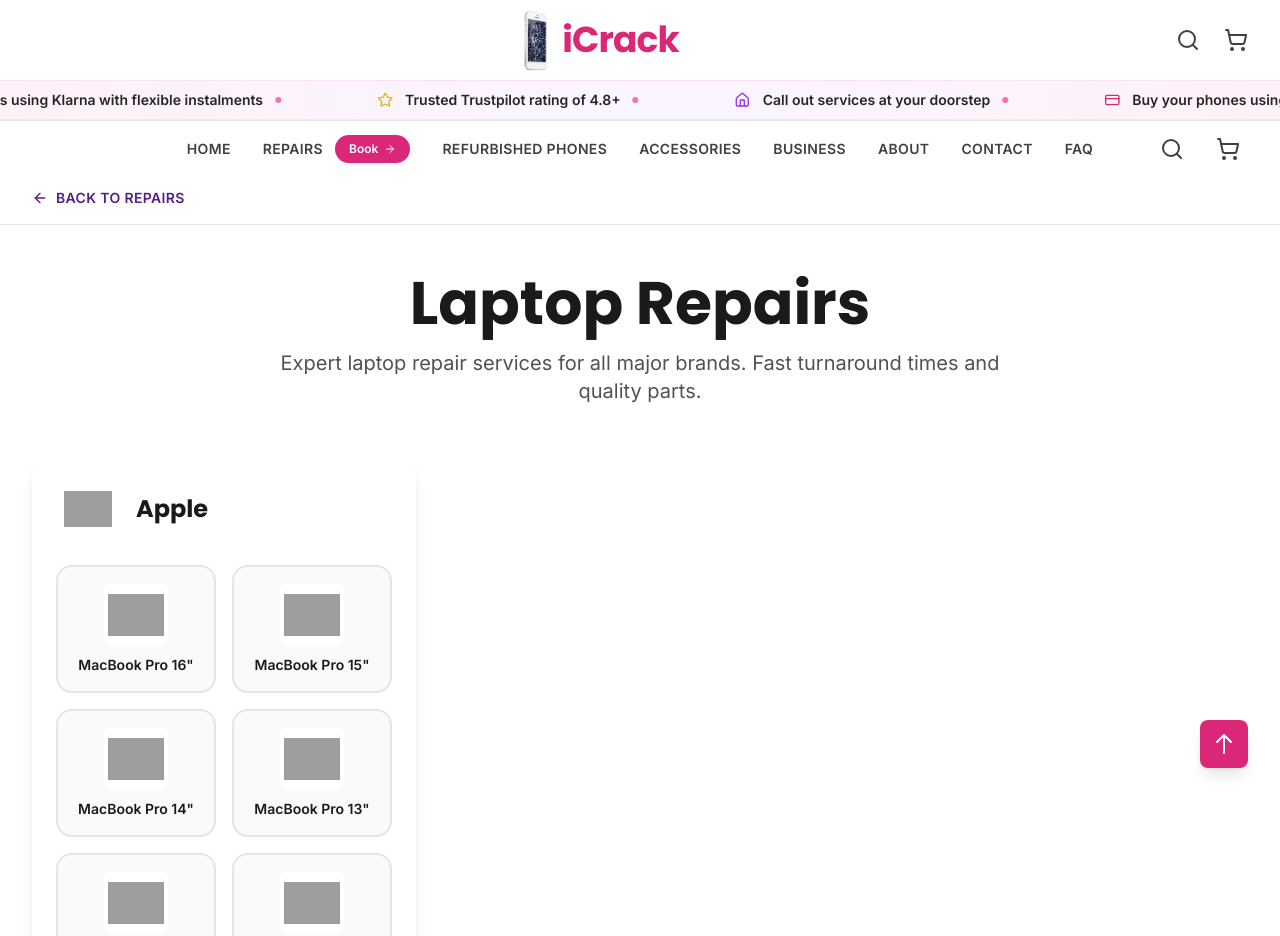
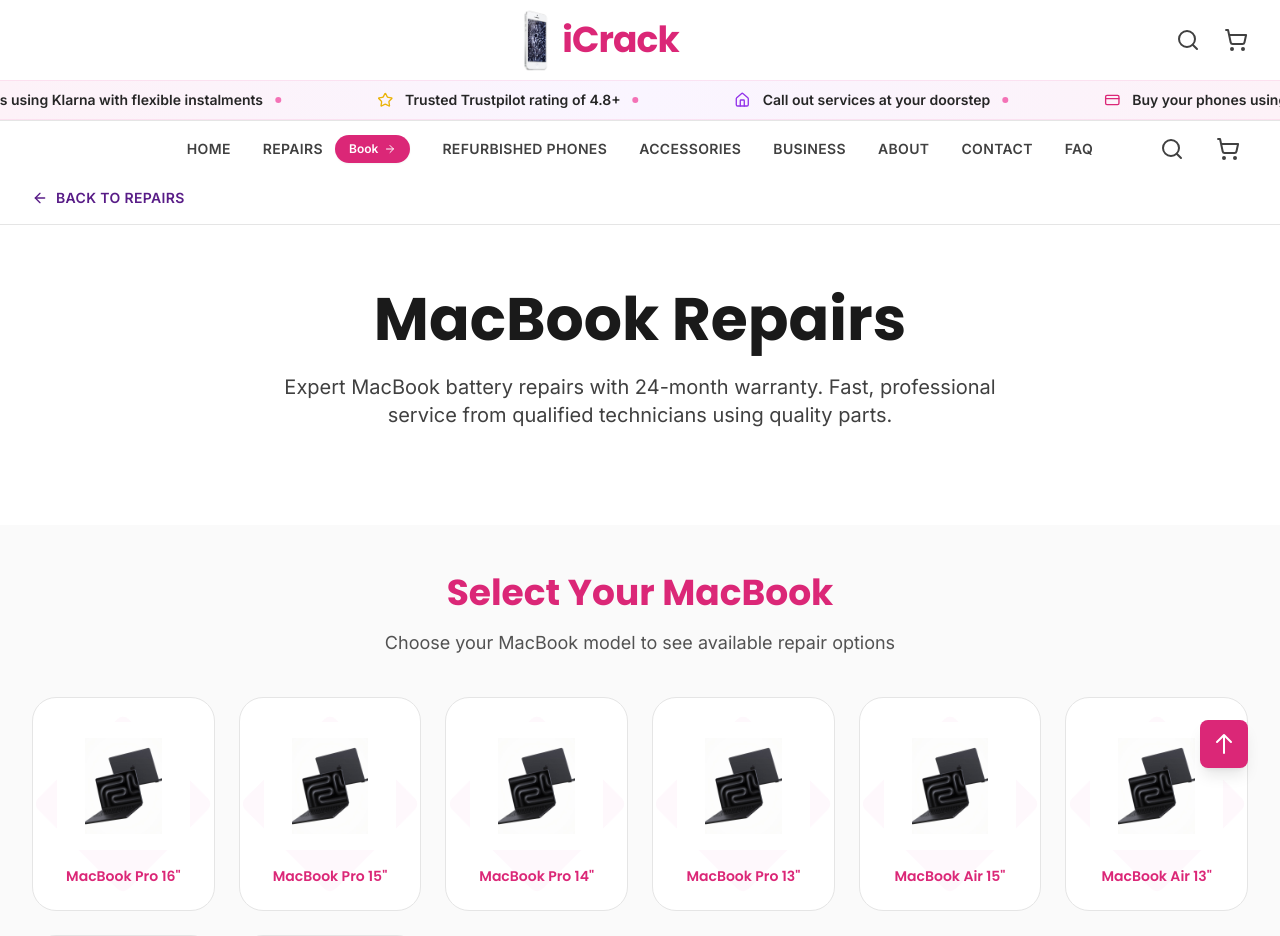
Before and after one commit to pradeepannagarasu/icrack, a Next.js app: page /repairs/laptops in a window 1280 px wide. Shown: the top 936 px of the page. Built offline with nearby package versions, Linux system fonts and the light colour scheme; grey boxes are pictures that could not be loaded.

Commit message:
feat: Apply iPhone-style diamond background and pink text to all device selection pages

```diff
--- a/app/repairs/laptops/page.tsx
+++ b/app/repairs/laptops/page.tsx
@@ -1,88 +1,106 @@
-import { notFound } from "next/navigation";
-import brandsData from "@/data/brands.json";
-import { getBrandsByCategory } from "@/lib/categoryFilters";
+"use client";
+
+import { motion } from "framer-motion";
 import Link from "next/link";
 import Image from "next/image";
-import { getBrandImage, getModelImage, categoryImages } from "@/lib/deviceImages";
+import brandsData from "@/data/brands.json";
+import ScrollReveal from "@/components/animations/ScrollReveal";
+import { fadeInUp } from "@/lib/animations";
+import { getModelImage } from "@/lib/deviceImages";
 import BackLink from "@/components/ui/BackLink";
 
-export async function generateMetadata() {
-  return {
-    title: "Laptop Repairs | iCrack",
-    description: "Expert laptop repair services for all major brands including MacBook, Dell, HP, Lenovo, and more.",
-  };
-}
+const laptopModels = brandsData.brands
+  .find((b) => b.id === "apple")
+  ?.models.filter((m) => m.id.includes("macbook")) || [];
 
 export default function LaptopsPage() {
-  const laptopBrands = getBrandsByCategory("laptops");
-
-  if (laptopBrands.length === 0) {
-    notFound();
-  }
-
   return (
-    <div className="pt-20 lg:pt-[176px] pb-16">
+    <div className="pt-20 lg:pt-[176px]">
+      {/* Back Link */}
       <section className="bg-white border-b border-neutral-200 py-3">
         <div className="max-w-7xl mx-auto px-4 sm:px-6 lg:px-8">
           <BackLink href="/repairs" label="Back to repairs" />
         </div>
       </section>
-      <div className="max-w-7xl mx-auto px-4 sm:px-6 lg:px-8 py-12">
-        <div className="text-center mb-12">
-          <h1 className="text-4xl md:text-5xl lg:text-6xl font-display font-bold text-neutral-900 mb-4">
-            Laptop Repairs
+
+      {/* Hero Section */}
+      <section className="bg-white py-12 lg:py-16">
+        <div className="max-w-7xl mx-auto px-4 sm:px-6 lg:px-8">
+          <motion.div
+            variants={fadeInUp}
+            initial="hidden"
+            animate="visible"
+            className="text-center max-w-4xl mx-auto"
+          >
+            <h1 className="text-4xl md:text-5xl lg:text-6xl font-display font-bold text-neutral-900 mb-6">
+              MacBook Repairs
             </h1>
-          <p className="text-lg md:text-xl text-neutral-600 max-w-3xl mx-auto">
-            Expert laptop repair services for all major brands. Fast turnaround times and quality parts.
+            <p className="text-lg md:text-xl text-neutral-700 mb-8 max-w-3xl mx-auto">
+              Expert MacBook battery repairs with 24-month warranty. Fast, professional service from qualified technicians using quality parts.
             </p>
+          </motion.div>
+        </div>
+      </section>
+
+      {/* Device Selector */}
+      <section className="py-12 bg-neutral-50">
+        <div className="max-w-7xl mx-auto px-4 sm:px-6 lg:px-8">
+          <ScrollReveal className="text-center mb-10">
+            <h2 className="text-3xl md:text-4xl font-display font-bold text-primary-600 mb-4">
+              Select Your MacBook
+            </h2>
+            <p className="text-lg text-neutral-600">
+              Choose your MacBook model to see available repair options
+            </p>
+          </ScrollReveal>
+
+          <div className="grid grid-cols-2 sm:grid-cols-3 md:grid-cols-4 lg:grid-cols-6 gap-4 md:gap-6">
+            {laptopModels.map((model, index) => (
+              <motion.div
+                key={model.id}
+                initial={{ opacity: 0, y: 20 }}
+                animate={{ opacity: 1, y: 0 }}
+                transition={{ delay: index * 0.05, duration: 0.3 }}
+              >
+                <Link href={`/repairs/laptops/${model.id}`}>
+                  <motion.div
+                    whileHover={{ scale: 1.05, y: -4 }}
+                    whileTap={{ scale: 0.95 }}
+                    className="relative bg-white rounded-2xl p-6 border border-neutral-200 hover:border-primary-300 hover:shadow-lg transition-all text-center group"
+                  >
+                    {/* Diamond-shaped background */}
+                    <div className="absolute inset-0 overflow-hidden rounded-2xl">
+                      <div className="absolute top-1/2 left-1/2 -translate-x-1/2 -translate-y-1/2 w-32 h-32 bg-primary-100/30 rotate-45 rounded-lg"></div>
                     </div>
 
-        <div className="grid grid-cols-1 md:grid-cols-2 lg:grid-cols-3 gap-8">
-          {laptopBrands.map((brand) => (
-            <div key={brand.id} className="bg-white rounded-2xl shadow-lg p-6">
-              <div className="flex items-center space-x-4 mb-6">
-                <div className="w-16 h-16 bg-white rounded-xl flex items-center justify-center overflow-hidden">
+                    {/* Device image */}
+                    <div className="relative z-10 h-32 bg-white rounded-xl flex items-center justify-center mb-4 overflow-hidden">
                       <Image
-                    src={categoryImages.laptops}
-                    alt={`${brand.name} laptops`}
-                    width={64}
-                    height={64}
-                    className="object-contain w-full h-full p-2"
+                        src={getModelImage("apple", model.id)}
+                        alt={model.name}
+                        width={200}
+                        height={200}
+                        className="object-contain w-full h-full p-4 group-hover:scale-110 transition-transform duration-300"
+                        style={{ maxWidth: "100%", maxHeight: "100%" }}
+                        unoptimized
+                        onError={(e) => {
+                          const target = e.target as HTMLImageElement;
+                          target.src = "/images/mackbook.jpg";
+                        }}
                       />
                     </div>
-                <h2 className="text-2xl font-display font-bold text-neutral-900">
-                  {brand.name}
-                </h2>
-              </div>
-              <div className="grid grid-cols-2 gap-4">
-                {brand.models.map((model) => (
-                  <Link
-                    key={model.id}
-                    href={`/repairs/laptops/${model.id}`}
-                    className="p-4 bg-neutral-50 hover:bg-primary-50 rounded-xl border-2 border-neutral-200 hover:border-primary-300 transition-all group"
-                  >
-                    <div className="flex flex-col items-center space-y-2">
-                      <div className="w-16 h-16 bg-white rounded-lg flex items-center justify-center overflow-hidden">
-                        <Image
-                          src={getModelImage(brand.id, model.id)}
-                          alt={model.name}
-                          width={64}
-                          height={64}
-                          className="object-contain w-full h-full p-1"
-                          unoptimized
-                        />
-                      </div>
-                      <span className="font-semibold text-neutral-900 group-hover:text-primary-600 transition-colors text-sm text-center">
+
+                    {/* Device name in pink */}
+                    <h3 className="relative z-10 font-semibold text-primary-600 text-sm group-hover:text-primary-700 transition-colors">
                       {model.name}
-                      </span>
-                    </div>
+                    </h3>
+                  </motion.div>
                 </Link>
+              </motion.div>
             ))}
           </div>
         </div>
-          ))}
-        </div>
-      </div>
+      </section>
     </div>
   );
 }
--- a/components/booking/steps/DeviceStep.tsx
+++ b/components/booking/steps/DeviceStep.tsx
@@ -21,7 +21,7 @@
   return (
     <div className="w-full">
       <div className="text-center mb-8">
-        <h2 className="text-3xl md:text-4xl font-display font-bold text-neutral-900 mb-3">
+        <h2 className="text-3xl md:text-4xl font-display font-bold text-primary-600 mb-3">
           Choose Your Device
         </h2>
         <p className="text-lg text-neutral-600">
@@ -39,9 +39,14 @@
             whileHover={{ scale: 1.05, y: -4 }}
             whileTap={{ scale: 0.95 }}
             onClick={() => onSelect(model)}
-            className="p-6 bg-white rounded-2xl border-2 border-neutral-200 hover:border-primary-300 hover:shadow-lg transition-all group"
+            className="relative p-6 bg-white rounded-2xl border border-neutral-200 hover:border-primary-300 hover:shadow-lg transition-all group"
           >
-            <div className="flex flex-col items-center space-y-3">
+            {/* Diamond-shaped background */}
+            <div className="absolute inset-0 overflow-hidden rounded-2xl">
+              <div className="absolute top-1/2 left-1/2 -translate-x-1/2 -translate-y-1/2 w-32 h-32 bg-primary-100/30 rotate-45 rounded-lg"></div>
+            </div>
+
+            <div className="flex flex-col items-center space-y-3 relative z-10">
               <div className="w-20 h-20 bg-white rounded-xl flex items-center justify-center overflow-hidden">
                 <Image
                   src={getModelImage(brand.id, model.id)}
@@ -51,9 +56,13 @@
                   className="object-contain w-full h-full p-2 group-hover:scale-110 transition-transform duration-300"
                   style={{ maxWidth: "100%", maxHeight: "100%" }}
                   unoptimized
+                  onError={(e) => {
+                    const target = e.target as HTMLImageElement;
+                    target.src = "/images/mobile.png";
+                  }}
                 />
               </div>
-              <span className="font-semibold text-neutral-900 group-hover:text-primary-600 transition-colors text-center text-sm">
+              <span className="font-semibold text-primary-600 group-hover:text-primary-700 transition-colors text-center text-sm">
                 {model.name}
               </span>
             </div>
--- /dev/null
+++ b/components/ui/DeviceCard.tsx
@@ -0,0 +1,67 @@
+"use client";
+
+import { motion } from "framer-motion";
+import Image from "next/image";
+import Link from "next/link";
+
+interface DeviceCardProps {
+  id: string;
+  name: string;
+  imageSrc: string;
+  href: string;
+  index?: number;
+  delay?: number;
+}
+
+export default function DeviceCard({
+  id,
+  name,
+  imageSrc,
+  href,
+  index = 0,
+  delay = 0.05,
+}: DeviceCardProps) {
+  return (
+    <motion.div
+      initial={{ opacity: 0, y: 20 }}
+      animate={{ opacity: 1, y: 0 }}
+      transition={{ delay: index * delay, duration: 0.3 }}
+    >
+      <Link href={href} className="block">
+        <motion.div
+          whileHover={{ scale: 1.05, y: -4 }}
+          whileTap={{ scale: 0.95 }}
+          className="relative bg-white rounded-2xl p-6 border border-neutral-200 hover:border-primary-300 hover:shadow-lg transition-all text-center group"
+        >
+          {/* Diamond-shaped background */}
+          <div className="absolute inset-0 overflow-hidden rounded-2xl">
+            <div className="absolute top-1/2 left-1/2 -translate-x-1/2 -translate-y-1/2 w-32 h-32 bg-primary-100/30 rotate-45 rounded-lg"></div>
+          </div>
+
+          {/* Device image */}
+          <div className="relative z-10 h-32 bg-white rounded-xl flex items-center justify-center mb-4 overflow-hidden">
+            <Image
+              src={imageSrc}
+              alt={name}
+              width={200}
+              height={200}
+              className="object-contain w-full h-full p-4 group-hover:scale-110 transition-transform duration-300"
+              style={{ maxWidth: "100%", maxHeight: "100%" }}
+              unoptimized
+              onError={(e) => {
+                // Fallback to mobile.png if image fails to load
+                const target = e.target as HTMLImageElement;
+                target.src = "/images/mobile.png";
+              }}
+            />
+          </div>
+
+          {/* Device name in pink */}
+          <h3 className="relative z-10 font-semibold text-primary-600 text-sm group-hover:text-primary-700 transition-colors">
+            {name}
+          </h3>
+        </motion.div>
+      </Link>
+    </motion.div>
+  );
+}
```
Also changed, not shown: app/repairs/google/page.tsx (+23 -6 lines), app/repairs/iphone/page.tsx (+23 -6 lines), app/repairs/samsung/page.tsx (+23 -6 lines), app/repairs/tablets/page.tsx (+79 -61 lines), components/device-selector/steps/ModelStep.tsx (+15 -4 lines), public/images/ipad.jpg (added), public/images/mackbook.jpg (added). Lines whose indentation alone changed are shown as unchanged.
